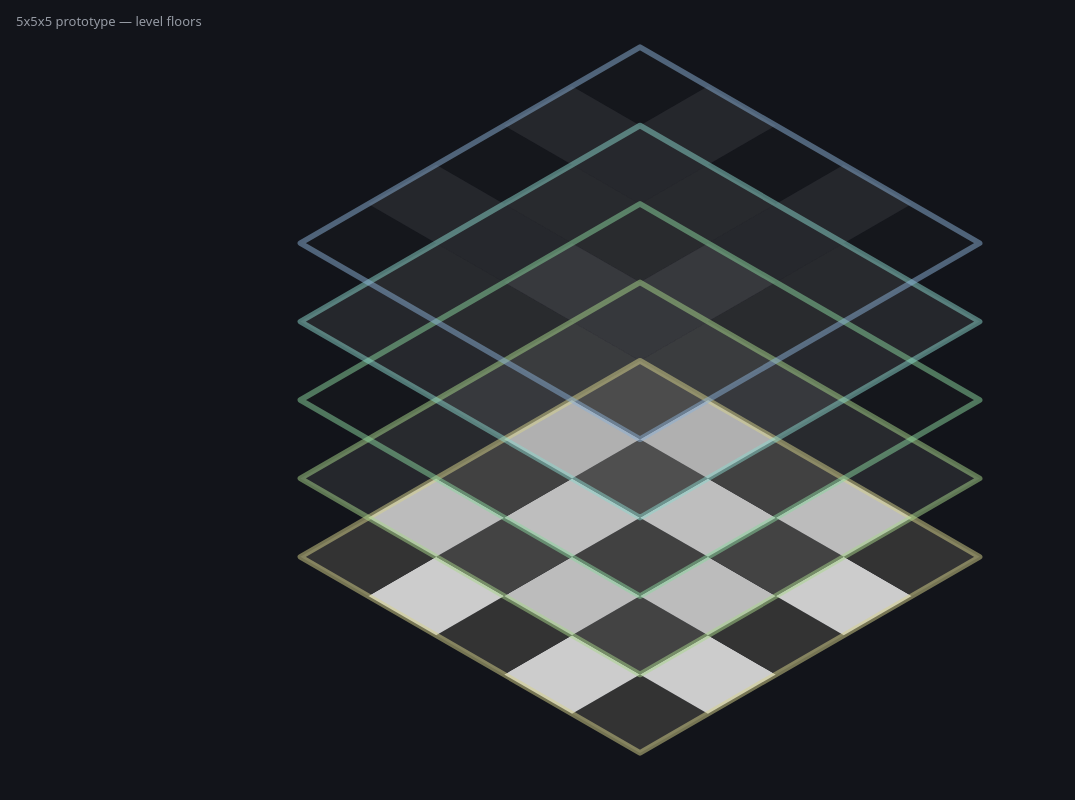
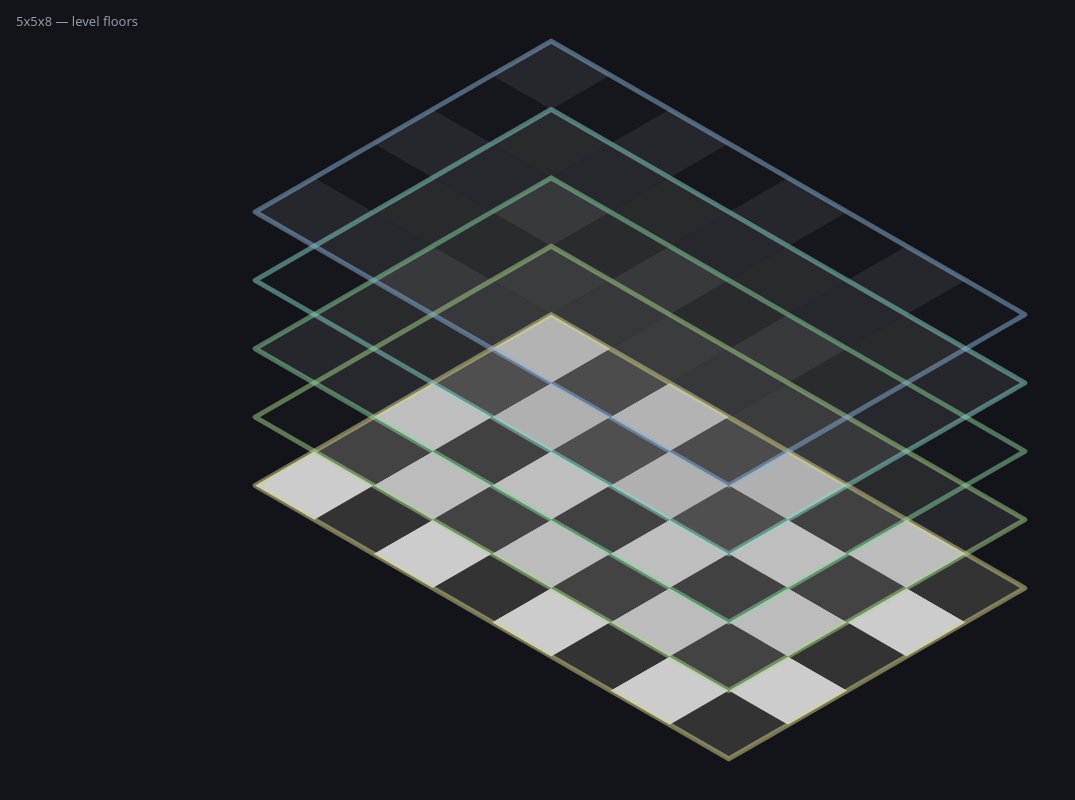
Before and after one commit to jrschmidt/jrs-3d-chess-experiments, a plain HTML site: page index.html in a window 1280 px wide. Shown: the whole page, without its empty margins (0-1075 px from the left). Drawn offline with Linux system fonts and the light colour scheme.

Commit message:
expand the 5x5x5 prototype cube to the full 5x5x8

```diff
--- a/app.js
+++ b/app.js
@@ -1,10 +1,10 @@
-// A single 5x5x5 cube, rendered in isometric view. (rank, level, slice) are
+// A single 5x5x8 cube, rendered in isometric view. (rank, level, slice) are
 // coordinates of a cell within that one cube — see plan doc for full definition.
 //   rank  1..RANK_MAX   1 = front,  RANK_MAX = back
 //   level 1..LEVEL_MAX  1 = bottom, LEVEL_MAX = top
 //   slice 1..SLICE_MAX  1 = left (as seen from front), SLICE_MAX = right
 
-const RANK_MAX = 5;
+const RANK_MAX = 8;
 const LEVEL_MAX = 5;
 const SLICE_MAX = 5;
 
--- a/index.html
+++ b/index.html
@@ -2,7 +2,7 @@
 <html lang="en">
 <head>
 <meta charset="utf-8">
-<title>5x5x5 Cube Prototype</title>
+<title>5x5x8 Cube</title>
 <style>
   html, body {
     margin: 0;
@@ -26,7 +26,7 @@
 </style>
 </head>
 <body>
-  <div id="caption">5x5x5 prototype &mdash; level floors</div>
+  <div id="caption">5x5x8 &mdash; level floors</div>
   <svg id="scene"></svg>
   <script src="app.js"></script>
 </body>
```
